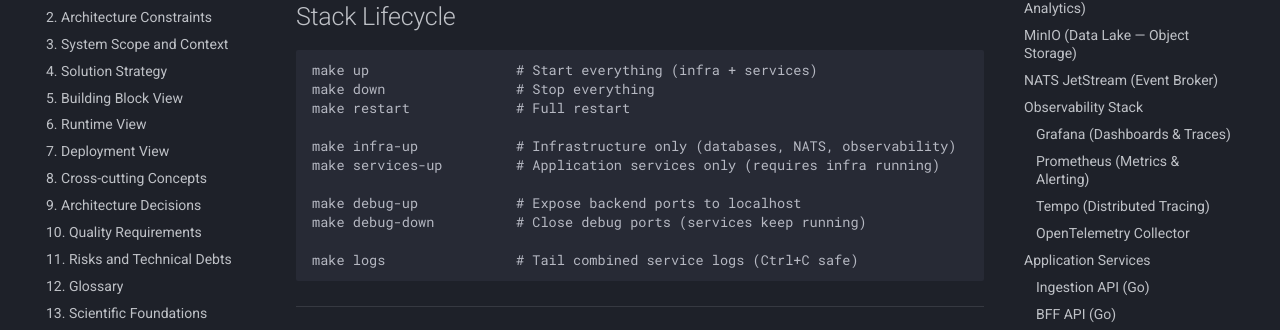
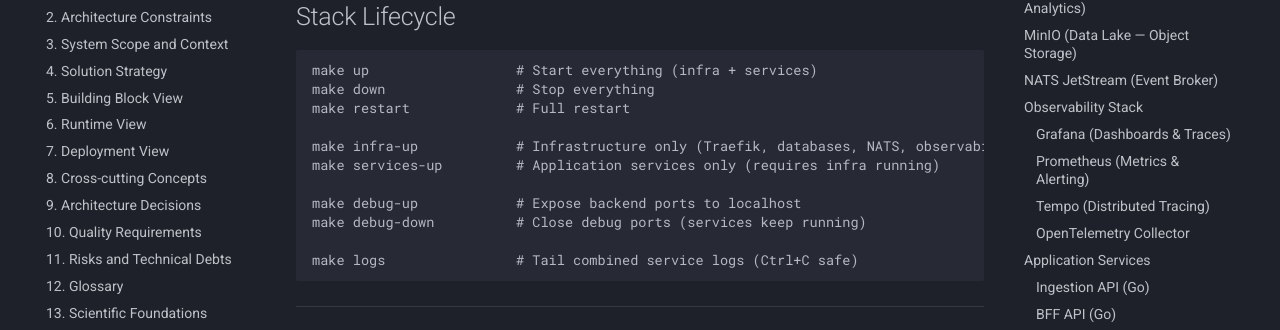
Before and after one commit to frogfromlake/aer, an MkDocs documentation site: the page built from docs/operations_playbook.md, in a window 1280 px wide and 900 px high, scrolled down 466 px. Shown: the part 199-529 px from the top of the window. Built offline with MkDocs 1.6.1 and Material for MkDocs 9.7.7, drawn with Linux system fonts in a browser that asks for light colours.

Commit message:
feat(infra): Infrastructure Startup Consistency

```diff
--- a/docs/operations_playbook.md
+++ b/docs/operations_playbook.md
@@ -28,7 +28,7 @@ make up                  # Start everything (infra + services)
 make down                # Stop everything
 make restart             # Full restart
 
-make infra-up            # Infrastructure only (databases, NATS, observability)
+make infra-up            # Infrastructure only (Traefik, databases, NATS, observability)
 make services-up         # Application services only (requires infra running)
 
 make debug-up            # Expose backend ports to localhost
```
Also changed, not shown: README.md (+1 -1 lines), ROADMAP.md (+6 -6 lines), docs/arc42/07_deployment_view.md (+1 -1 lines), 1 other file.
